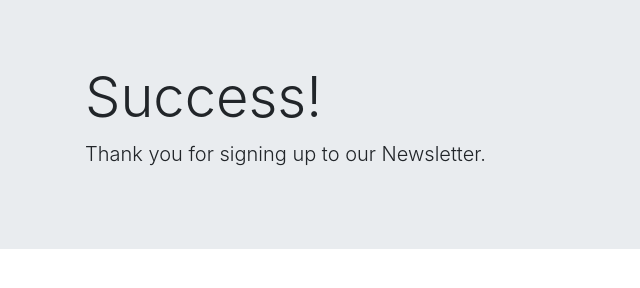
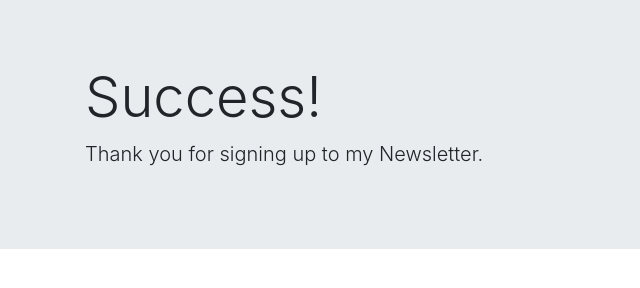
Before and after one commit to ajayinathanael/MailchimpAPI, a website: page success.html in a window 1280 px wide. Shown: the full height of the page, 0-640 px from the left. Drawn offline with nearby package versions, Linux system fonts and the light colour scheme.

Commit message:
first commit

```diff
--- a/success.html
+++ b/success.html
@@ -12,7 +12,7 @@
     <div class="jumbotron jumbotron-fluid">
   <div class="container">
     <h1 class="display-4">Success!</h1>
-    <p class="lead">Thank you for signing up to our Newsletter.</p>
+    <p class="lead">Thank you for signing up to my Newsletter.</p>
   </div>
 </div>
   </body>
```
